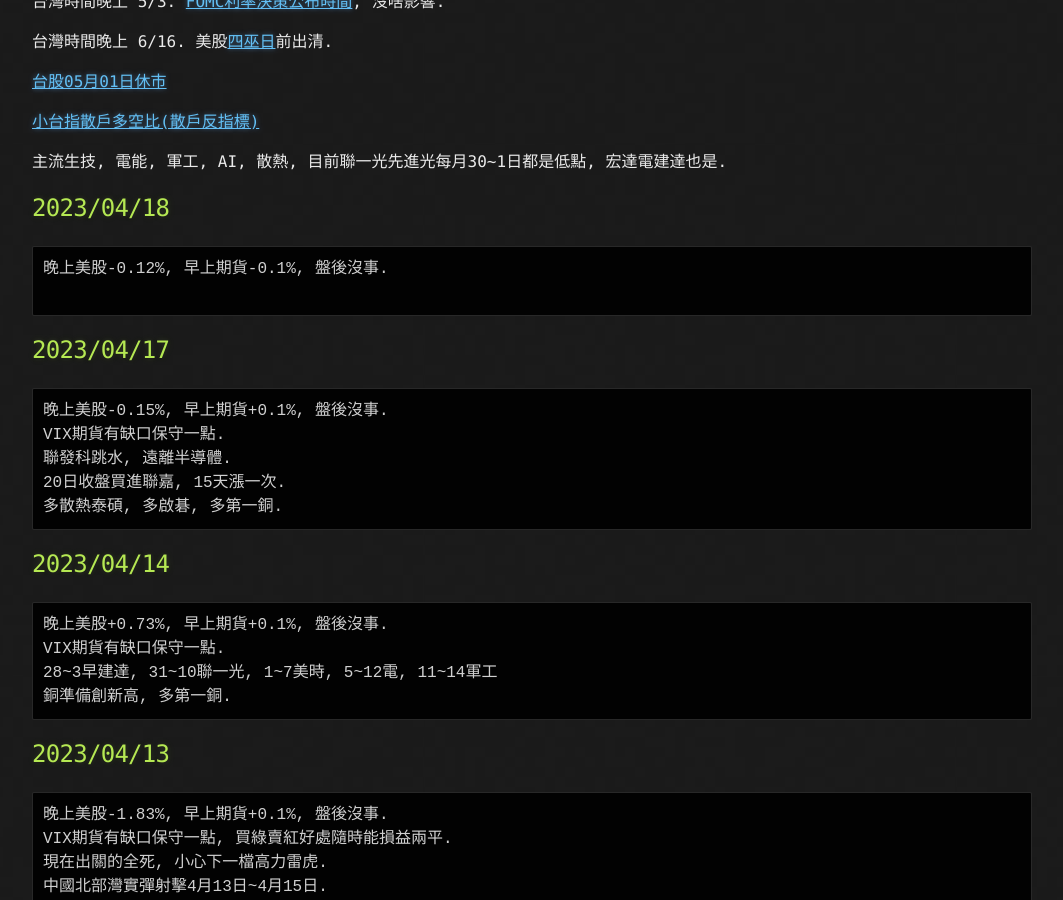
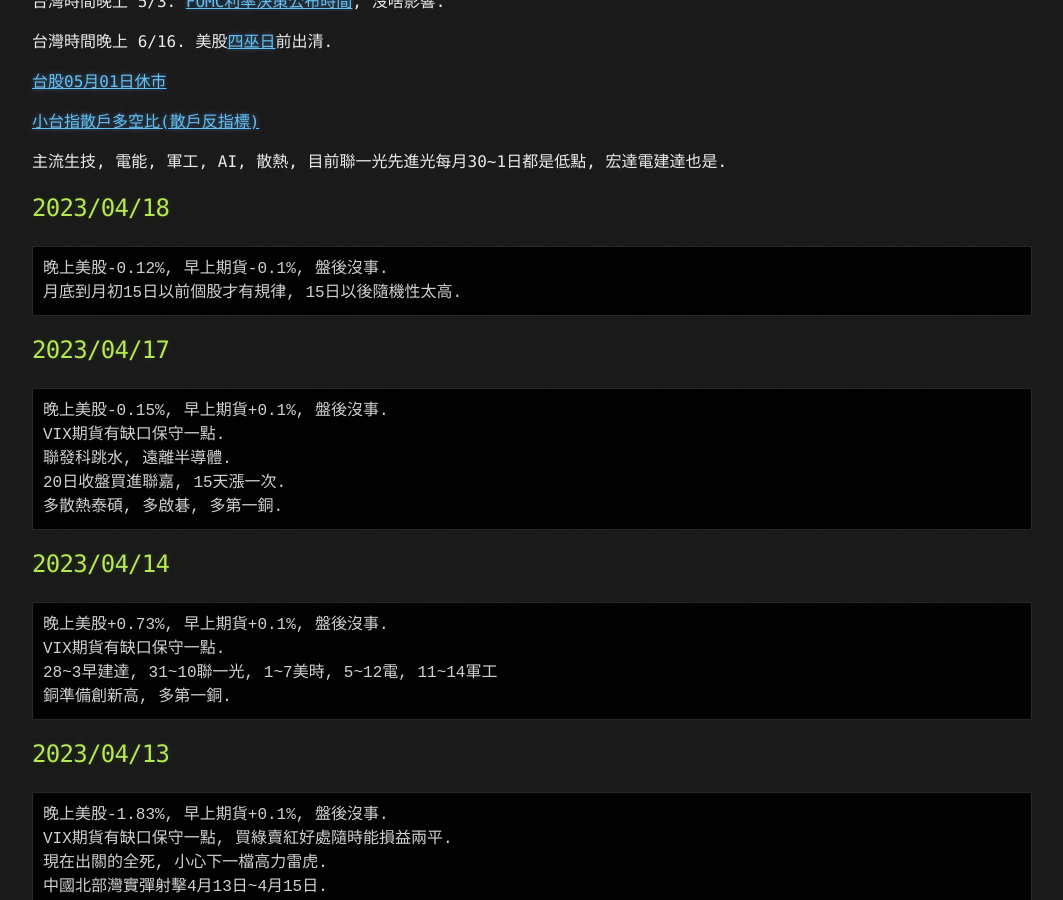
Before and after one commit to lepg5487/Stock_God, a Jekyll site: the page built from index.md, in a window 1280 px wide and 900 px high, scrolled down 388 px. Shown: the whole window, without its empty margins (108-1171 px from the left). Built offline with Jekyll 4.4.1, drawn with Linux system fonts in a browser that asks for light colours; our own code applies the rules of GitHub Pages for plain Markdown files.

Commit message:
Update index.md

````diff
--- a/index.md
+++ b/index.md
@@ -21,7 +21,7 @@
 ## 2023/04/18
 ```
 晚上美股-0.12%, 早上期貨-0.1%, 盤後沒事.
-
+月底到月初15日以前個股才有規律, 15日以後隨機性太高.
 ```
 
 ## 2023/04/17
````
